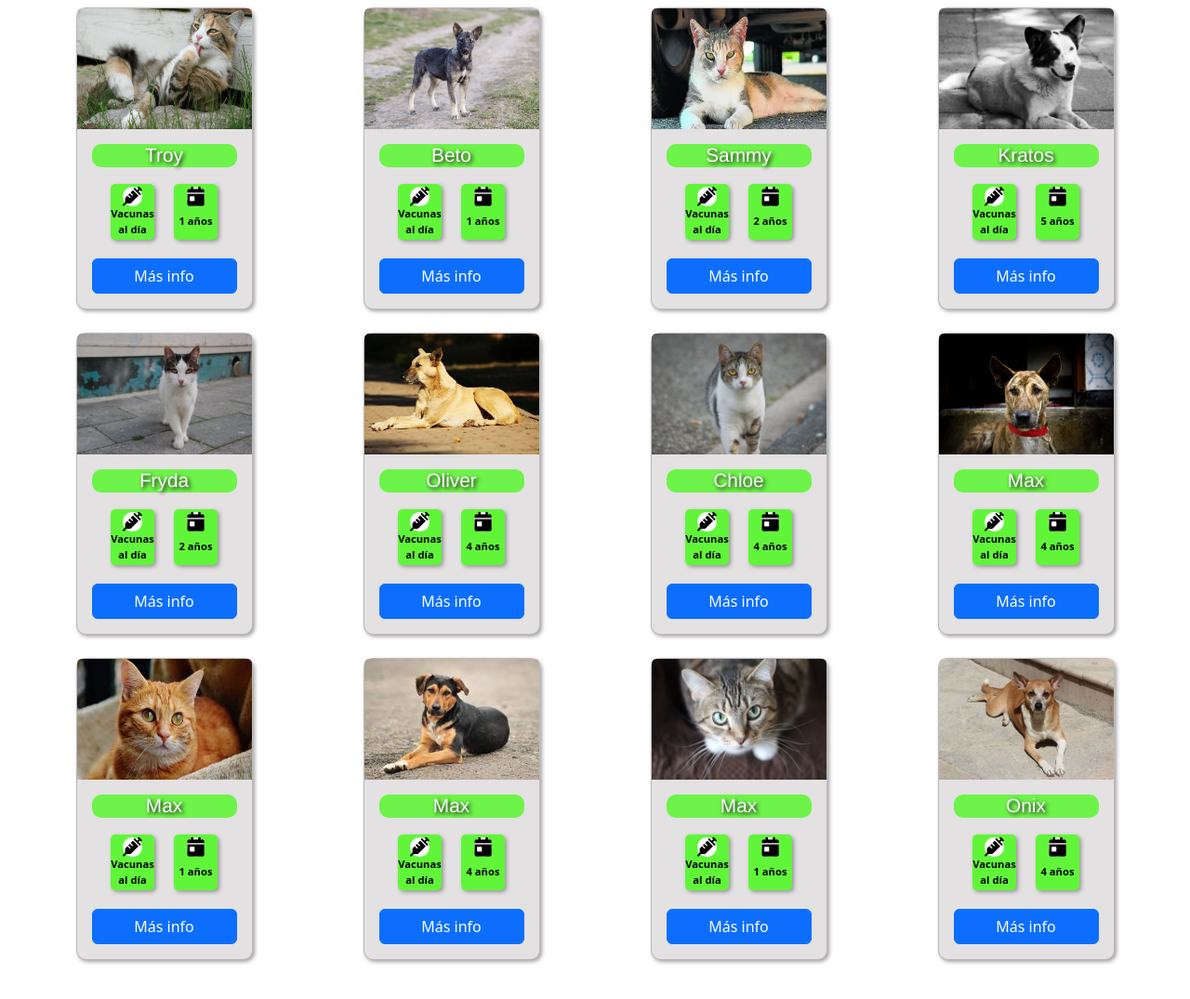
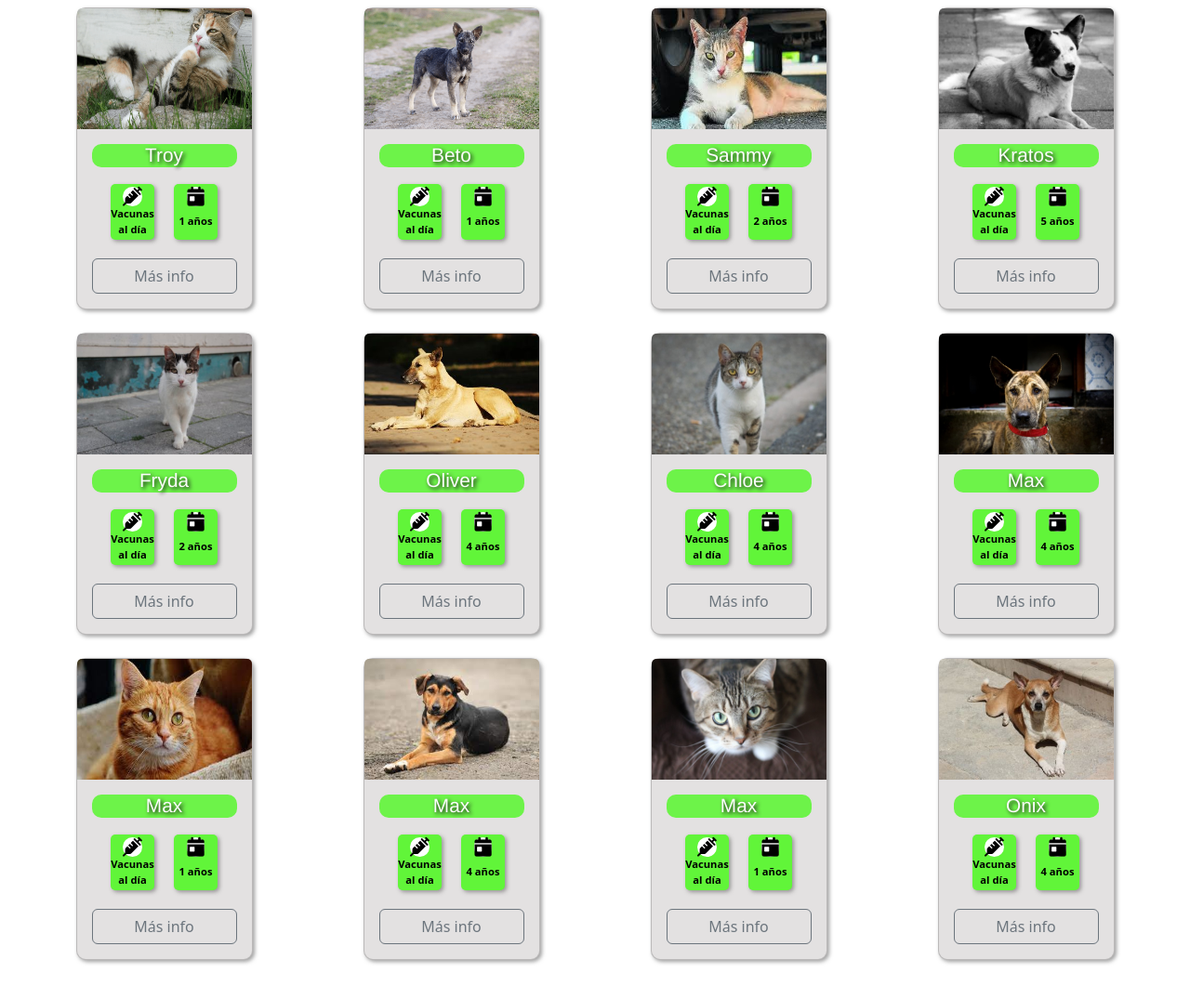
Before and after one commit to FranciscoRiorda/CoderHouse, a website: page index.html in a window 1280 px wide. Shown: the part 1419-2494 px from the top of the page at 93% size. Drawn offline with nearby package versions, Linux system fonts and the light colour scheme.

Commit message:
Actualización header

```diff
--- a/index.html
+++ b/index.html
@@ -143,7 +143,7 @@
                                         abandonadas y de criaderos clandestinos.</font>
                                 </font>
                             </p>
-                            <a href="./pages/nosotros.html" class="btn btn-primary">
+                            <a href="./pages/nosotros.html" class="btn btn-outline-dark">
                                 <font style="vertical-align: inherit;">
                                     <font style="vertical-align: inherit;">
                                         Más info!
@@ -171,7 +171,7 @@
                                         formulario que encontrarás a continuación.</font>
                                 </font>
                             </p>
-                            <a href="./pages/contactanos.html" class="btn btn-primary">
+                            <a href="./pages/contactanos.html" class="btn btn-outline-dark">
                                 <font style="vertical-align: inherit;">
                                     <font style="vertical-align: inherit;">
                                         Formulario de contacto
@@ -211,7 +211,7 @@
                                     </div>
                                 </div>
                                 <div class="btnFooter">
-                                    <a href="./pages/contactanos.html" class="btn btn-primary col-12">Más info</a>
+                                    <a href="./pages/contactanos.html" class="btn btn-outline-secondary col-12">Más info</a>
                                 </div>
                             </div>
                         </div>
@@ -236,7 +236,7 @@
                                     </div>
                                 </div>
                                 <div class="btnFooter">
-                                    <a href="./pages/contactanos.html" class="btn btn-primary col-12">Más info</a>
+                                    <a href="./pages/contactanos.html" class="btn btn-outline-secondary col-12">Más info</a>
                                 </div>
                             </div>
                         </div>
@@ -261,7 +261,7 @@
                                     </div>
                                 </div>
                                 <div class="btnFooter">
-                                    <a href="./pages/contactanos.html" class="btn btn-primary col-12">Más info</a>
+                                    <a href="./pages/contactanos.html" class="btn btn-outline-secondary col-12">Más info</a>
                                 </div>
                             </div>
                         </div>
@@ -286,7 +286,7 @@
                                     </div>
                                 </div>
                                 <div class="btnFooter">
-                                    <a href="./pages/contactanos.html" class="btn btn-primary col-12">Más info</a>
+                                    <a href="./pages/contactanos.html" class="btn btn-outline-secondary col-12">Más info</a>
                                 </div>
                             </div>
                         </div>
@@ -311,7 +311,7 @@
                                     </div>
                                 </div>
                                 <div class="btnFooter">
-                                    <a href="./pages/contactanos.html" class="btn btn-primary col-12">Más info</a>
+                                    <a href="./pages/contactanos.html" class="btn btn-outline-secondary col-12">Más info</a>
                                 </div>
                             </div>
                         </div>
@@ -348,7 +348,7 @@
                                     </div>
                                 </div>
                                 <div class="btnFooter">
-                                    <a href="./pages/contactanos.html" class="btn btn-primary col-12">Más info</a>
+                                    <a href="./pages/contactanos.html" class="btn btn-outline-secondary col-12">Más info</a>
                                 </div>
                             </div>
                         </div>
@@ -373,7 +373,7 @@
                                     </div>
                                 </div>
                                 <div class="btnFooter">
-                                    <a href="./pages/contactanos.html" class="btn btn-primary col-12">Más info</a>
+                                    <a href="./pages/contactanos.html" class="btn btn-outline-secondary col-12">Más info</a>
                                 </div>
                             </div>
                         </div>
@@ -397,7 +397,7 @@
                                     </div>
                                 </div>
                                 <div class="btnFooter">
-                                    <a href="./pages/contactanos.html" class="btn btn-primary col-12">Más info</a>
+                                    <a href="./pages/contactanos.html" class="btn btn-outline-secondary col-12">Más info</a>
                                 </div>
                             </div>
                         </div>
@@ -422,7 +422,7 @@
                                     </div>
                                 </div>
                                 <div class="btnFooter">
-                                    <a href="./pages/contactanos.html" class="btn btn-primary col-12">Más info</a>
+                                    <a href="./pages/contactanos.html" class="btn btn-outline-secondary col-12">Más info</a>
                                 </div>
                             </div>
                         </div>
@@ -446,7 +446,7 @@
                                     </div>
                                 </div>
                                 <div class="btnFooter">
-                                    <a href="./pages/contactanos.html" class="btn btn-primary col-12">Más info</a>
+                                    <a href="./pages/contactanos.html" class="btn btn-outline-secondary col-12">Más info</a>
                                 </div>
                             </div>
                         </div>
@@ -471,7 +471,7 @@
                                     </div>
                                 </div>
                                 <div class="btnFooter">
-                                    <a href="./pages/contactanos.html" class="btn btn-primary col-12">Más info</a>
+                                    <a href="./pages/contactanos.html" class="btn btn-outline-secondary col-12">Más info</a>
                                 </div>
                             </div>
                         </div>
@@ -496,7 +496,7 @@
                                     </div>
                                 </div>
                                 <div class="btnFooter">
-                                    <a href="./pages/contactanos.html" class="btn btn-primary col-12">Más info</a>
+                                    <a href="./pages/contactanos.html" class="btn btn-outline-secondary col-12">Más info</a>
                                 </div>
                             </div>
                         </div>
@@ -520,7 +520,7 @@
                                     </div>
                                 </div>
                                 <div class="btnFooter">
-                                    <a href="./pages/contactanos.html" class="btn btn-primary col-12">Más info</a>
+                                    <a href="./pages/contactanos.html" class="btn btn-outline-secondary col-12">Más info</a>
                                 </div>
                             </div>
                         </div>
@@ -544,7 +544,7 @@
                                     </div>
                                 </div>
                                 <div class="btnFooter">
-                                    <a href="./pages/contactanos.html" class="btn btn-primary col-12">Más info</a>
+                                    <a href="./pages/contactanos.html" class="btn btn-outline-secondary col-12">Más info</a>
                                 </div>
                             </div>
                         </div>
@@ -569,7 +569,7 @@
                                     </div>
                                 </div>
                                 <div class="btnFooter">
-                                    <a href="./pages/contactanos.html" class="btn btn-primary col-12">Más info</a>
+                                    <a href="./pages/contactanos.html" class="btn btn-outline-secondary col-12">Más info</a>
                                 </div>
                             </div>
                         </div>
@@ -593,7 +593,7 @@
                                     </div>
                                 </div>
                                 <div class="btnFooter">
-                                    <a href="./pages/contactanos.html" class="btn btn-primary col-12">Más info</a>
+                                    <a href="./pages/contactanos.html" class="btn btn-outline-secondary col-12">Más info</a>
                                 </div>
                             </div>
                         </div>
@@ -618,7 +618,7 @@
                                     </div>
                                 </div>
                                 <div class="btnFooter">
-                                    <a href="./pages/contactanos.html" class="btn btn-primary col-12">Más info</a>
+                                    <a href="./pages/contactanos.html" class="btn btn-outline-secondary col-12">Más info</a>
                                 </div>
                             </div>
                         </div>
```
